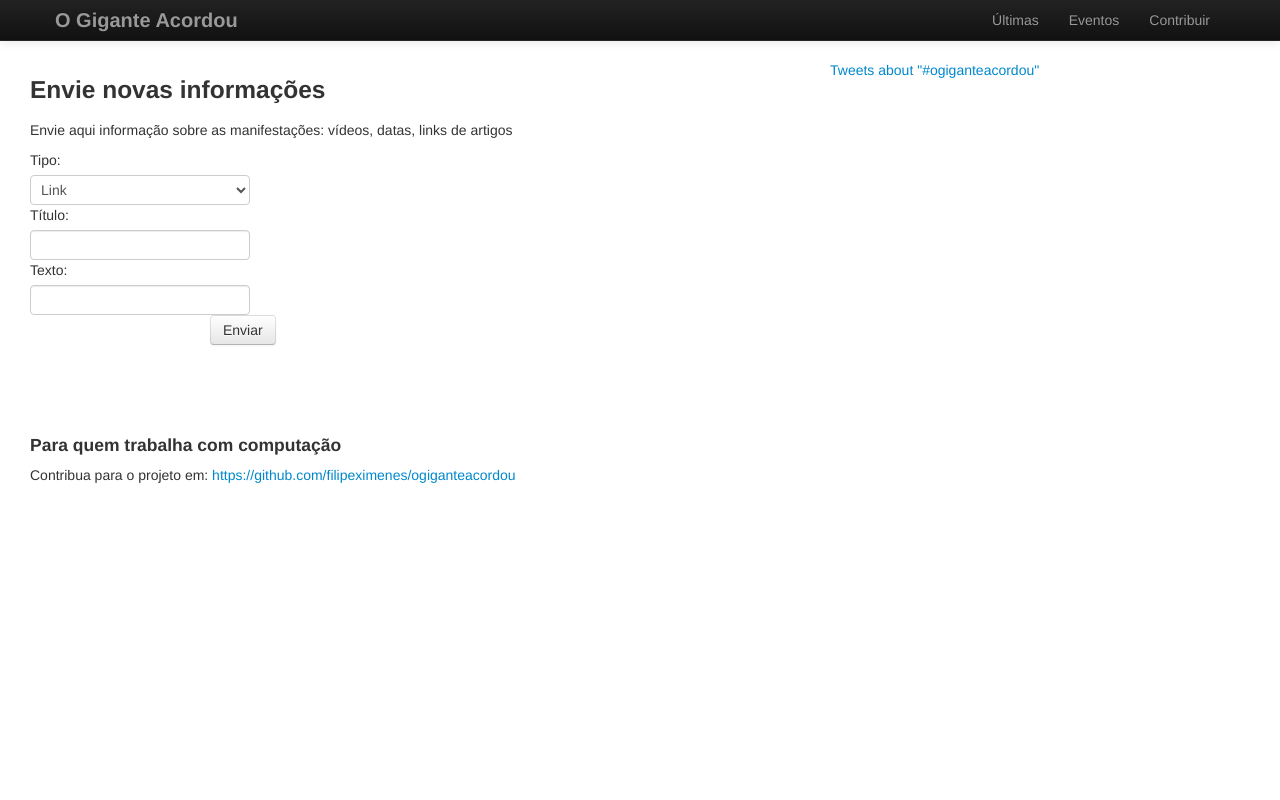
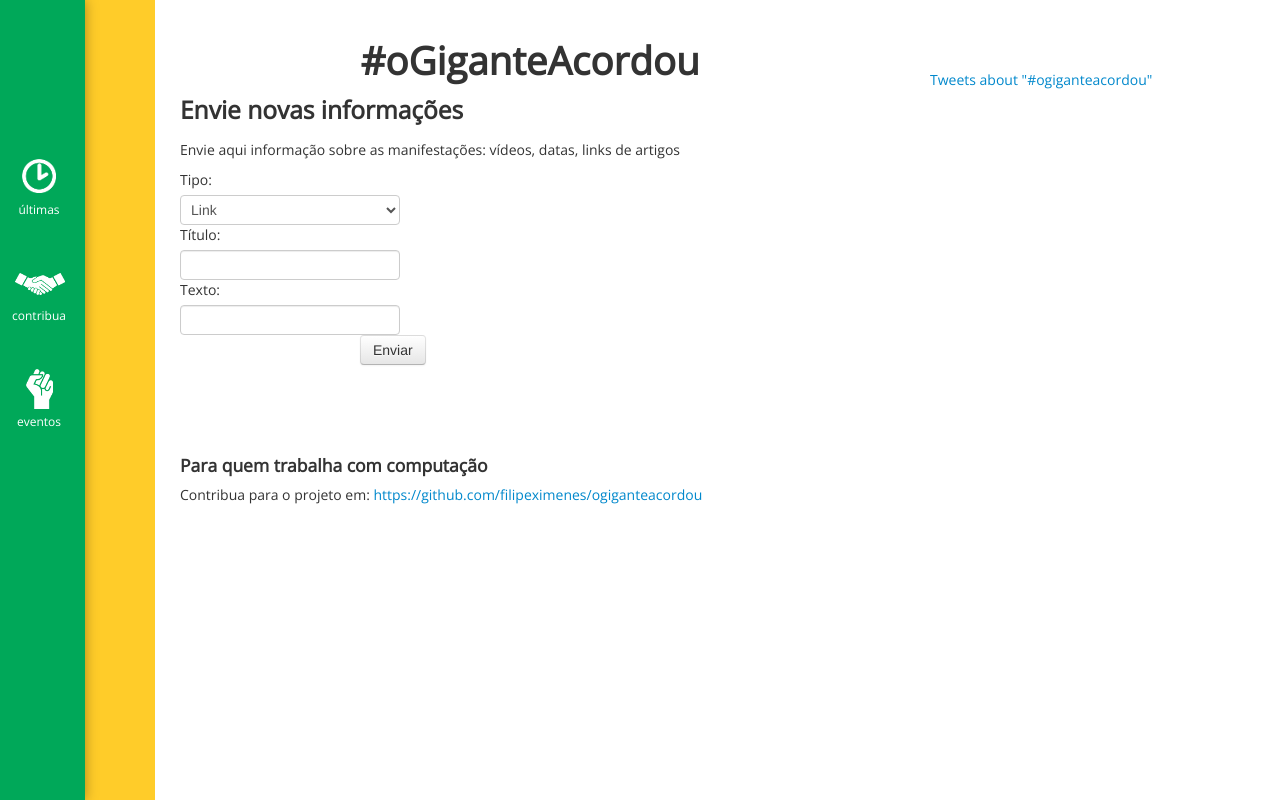
Before and after one commit to luanfonceca/ogiganteacordou, a Django app: template ogigante/templates/new_entry.html in a window 1280 px wide. Run offline with Django 3.2, Linux system fonts and the light colour scheme; the template is opened without the code that fills it: values that come from a table or form of the project are taken from there, others are empty; some libraries are stand-ins or nearby versions.

Commit message:
improving layout

```diff
--- /dev/null
+++ b/ogigante/static/css/core.css
@@ -0,0 +1,74 @@
+.faixa {
+  position: fixed;
+  height: 100%;
+}
+.faixa-amarela {
+  position: fixed;
+  height: 100%;
+  background-color: #ffcc29;
+  width: 70px;
+  left: 85px;
+}
+.faixa-verde {
+  position: fixed;
+  height: 100%;
+  background-color: #00a859;
+  box-shadow: 0 0 12px rgba(0, 0, 0, 0.35);
+  -webkit-box-shadow: 0 0 12px rgba(0, 0, 0, 0.35);
+  -moz-box-shadow: 0 0 12px rgba(0, 0, 0, 0.35);
+  -o-box-shadow: 0 0 12px rgba(0, 0, 0, 0.35);
+  width: 85px;
+  left: 0;
+}
+body {
+  font-family: "Open Sans";
+}
+.main {
+  padding: 30px;
+  margin-left: 150px;
+}
+.focus {
+  background: rgba(200, 200, 200, 0.1);
+}
+.menu {
+  margin-top: 150px;
+  font-size: 12px;
+  color: #FFF;
+}
+.menu ul {
+  list-style-type: none;
+  margin-left: -40px;
+  text-align: center;
+}
+.menu li {
+  text-align: center;
+  margin-top: 30px;
+}
+.menu a {
+  color: #FFF;
+}
+.menu a:hover {
+  text-decoration: none;
+}
+.midias {
+  margin-top: 30px;
+}
+.icone {
+  margin-left: 50px;
+  padding-top: 50px;
+  padding-bottom: 6px;
+  width: 58px;
+  background: url(../img/iconesmin.png) no-repeat;
+}
+.icone:hover {
+  background-color: rgba(255, 255, 255, 0.1);
+}
+.ultimas {
+  background-position: 10px 0;
+}
+.contribua {
+  background-position: -48px 0;
+}
+.eventos {
+  background-position: -112px 0;
+}
--- /dev/null
+++ b/ogigante/static/css/core.less
@@ -0,0 +1,85 @@
+@verde: #00A859;
+@amarelo: #FFCC29;
+@azul: #3E4095;
+
+.faixa {
+	position: fixed;
+	height: 100%;
+}
+
+.faixa-amarela {
+	.faixa;
+	background-color: @amarelo;
+	width: 70px;
+	left: 85px;
+}
+
+.faixa-verde {
+	.faixa;
+	background-color: @verde;
+	box-shadow: 0 0 12px rgba(0,0,0,0.35);
+	-webkit-box-shadow: 0 0 12px rgba(0,0,0,0.35);
+	-moz-box-shadow: 0 0 12px rgba(0,0,0,0.35);
+	-o-box-shadow: 0 0 12px rgba(0,0,0,0.35);
+	width: 85px;
+	left: 0;
+}
+
+body {
+	font-family: "Open Sans";
+}
+.main {
+	padding: 30px;
+	margin-left: 150px;
+}
+
+.focus {
+	background: rgba(200, 200, 200, 0.1);
+}
+
+.menu {
+	margin-top: 150px;
+	font-size: 12px;
+	color: #FFF;
+	ul {
+		list-style-type: none;
+		margin-left: -40px;
+		text-align: center;
+	}
+	li {
+		text-align: center;
+		margin-top: 30px;
+	}
+	a {
+		color: #FFF;
+	}
+	a:hover{
+		text-decoration: none;
+	}
+}
+div {
+	// border: red 1px solid;
+}
+
+.midias {
+	margin-top: 30px;
+}
+.icone {
+	margin-left: 50px;
+	padding-top: 50px;
+	padding-bottom: 6px;
+	width: 58px;
+	background: url(../img/iconesmin.png) no-repeat;
+}
+.icone:hover {
+	background-color: rgba(255, 255, 255, 0.1);
+}
+.ultimas {
+	background-position: 10px 0;
+}
+.contribua {
+	background-position: -48px 0;
+}
+.eventos {
+	background-position: -112px 0;
+}
--- /dev/null
+++ b/ogigante/static/js/script.js
@@ -0,0 +1,19 @@
+var cur = $('.posts div:first-child');
+cur.addClass('focus');
+
+$('html, body').on('keyup', function(e) {
+	e.stopPropagation();
+	var code = (e.keyCode ? e.keyCode : e.which);
+	console.log(code);
+	if (code == 74 || code == 40) {
+		cur.removeClass('focus');
+		if ( cur.next().length > 0 ) cur = cur.next();
+		cur.addClass('focus');
+		$('html, body').scrollTop(cur.offset().top-100);
+	} else if (code == 75 || code == 38 ) {
+		cur.removeClass('focus');
+		if ( cur.prev().length > 0 ) cur = cur.prev();
+		cur.addClass('focus');
+		$('html, body').scrollTop(cur.offset().top-100);
+	}
+});
--- a/ogigante/templates/base.html
+++ b/ogigante/templates/base.html
@@ -4,40 +4,36 @@
   <meta charset="utf-8">
   <title>O Gigante Acordou</title>
   <link rel="stylesheet" type="text/css" href="{{ STATIC_URL }}lib/bootstrap/css/bootstrap.min.css">
-    <style type="text/css">
-      body {
-      padding-top: 60px;
-      padding-bottom: 40px;
-      }
-    </style>
-    <link rel="stylesheet" type="text/css" href="{{ STATIC_URL }}lib/bootstrap/css/bootstrap-responsive.min.css">
-
+  <link rel="stylesheet" href="{{ STATIC_URL }}css/core.css">
+  <link href="http://fonts.googleapis.com/css?family=Open+Sans:300,400" rel="stylesheet" type="text/css">
   <!-- HTML5 shim, for IE6-8 support of HTML5 elements -->
     <!--[if lt IE 9]>
       <script src="../assets/js/html5shiv.js"></script>
       <![endif]-->
-
-    <!-- Fav and touch icons -->
     </head>
     <body>
       <div id="fb-root"></div>
-    <div class="navbar navbar-inverse navbar-fixed-top">
-      <div class="navbar-inner">
-        <div class="container">
-          <a class="brand" href="/"><b>O Gigante Acordou</b></a>
-          <ul class="nav pull-right">
-            <li><a href="/">Últimas</a></li>
-            <li><a href="{% url 'events' %}">Eventos</a></li>
-            <li><a href="{% url 'new_entry' %}">Contribuir</a></li>
+
+      <div class="faixa-amarela">
+      </div>
+      <div class="faixa-verde">
+        <nav class="menu">
+          <ul>
+            <li><a href="/"><div class="icone ultimas">últimas</div></a></li>
+            <li><a href="{% url 'new_entry' %}"><div class="icone contribua">contribua</div></a></li>
+            <li><a href="{% url 'events' %}"><div class="icone eventos">eventos</div></a></li>
           </ul>
+        </nav>
       </div>
-      </div>
-    </div>
-    <div class="container span8">
+
+      <div class="main span9">
+        <h1 align="center">#oGiganteAcordou</h1>
         {% block content %}{% endblock %}
       </div>
-    <div class="container span4">
-      <div class="fb-like" data-href="http://ogiganteacordou.org/" data-send="false" data-width="450" data-show-faces="true"></div>
+      <div class="midias span4">
+        <div class="fb-like" data-href="http://ogiganteacordou.org/" data-send="false" data-width="300" data-show-faces="true"></div>
+        <br />
+        <br />
         <a class="twitter-timeline" href="https://twitter.com/search?q=%23ogiganteacordou" data-widget-id="346326213758967808">Tweets about "#ogiganteacordou"</a>
         <script>!function(d,s,id){var js,fjs=d.getElementsByTagName(s)[0],p=/^http:/.test(d.location)?'http':'https';if(!d.getElementById(id)){js=d.createElement(s);js.id=id;js.src=p+"://platform.twitter.com/widgets.js";fjs.parentNode.insertBefore(js,fjs);}}(document,"script","twitter-wjs");</script>
       </div>
@@ -59,5 +55,7 @@
         fjs.parentNode.insertBefore(js, fjs);
       }(document, 'script', 'facebook-jssdk'));
       </script>
+
+      <script src="{{ STATIC_URL }}js/script.js"></script>
     </body>
     </html>
--- a/ogigante/templates/entry.html
+++ b/ogigante/templates/entry.html
@@ -2,7 +2,6 @@
 
 {% block content %}
   <h1>{{entry.title}}</h1>
-
     <h3>
       [{{ entry.kind }}]
     </h3>
--- a/ogigante/templates/events.html
+++ b/ogigante/templates/events.html
@@ -1,3 +1,3 @@
 {% extends "index.html" %}
 
-{% block now_showing %}Eventos{% endblock %}
+{% block now_showing %}{% endblock %}
--- a/ogigante/templates/index.html
+++ b/ogigante/templates/index.html
@@ -2,7 +2,7 @@
 
 {% block content %}
   {% load url from future %}
-  <h1>{% block now_showing %}Últimas{% endblock %}</h1>
+  <h3>{% block now_showing %}{% endblock %}</h3>
   {% for entry in entries %}
     {% if entry.is_video %}
       <h3>
```
Also changed, not shown: ogigante/static/img/iconesmin.png (added). Lines whose indentation alone changed are shown as unchanged.
